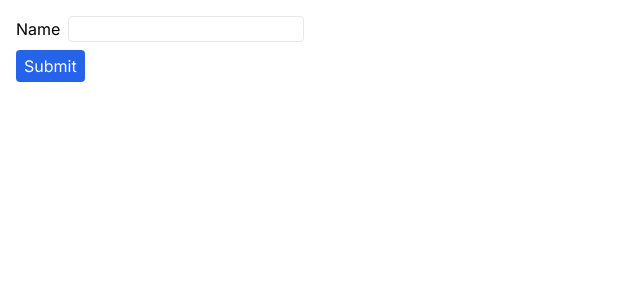
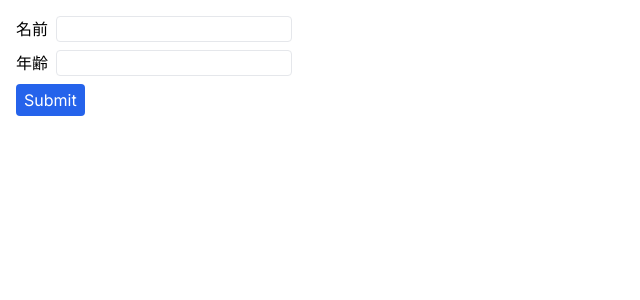
Before and after one commit to tukky-14/nextjs-forms, a Next.js app: page /form-page in a window 1280 px wide. Shown: the top 300 px of the page, without its empty margins (0-640 px from the left). Built offline with nearby package versions, Linux system fonts and the light colour scheme.

Commit message:
zodを使用するソースに変更

```diff
--- a/src/app/form-page/page.tsx
+++ b/src/app/form-page/page.tsx
@@ -1,9 +1,17 @@
 'use client';
+import { zodResolver } from '@hookform/resolvers/zod';
 import React from 'react';
 import { useForm, SubmitHandler } from 'react-hook-form';
+import * as z from 'zod';
+
+const schema = z.object({
+    name: z.string().min(1, { message: '必須入力です。' }).max(10, { message: 'Too long' }),
+    age: z.string().min(1, { message: '必須入力です。' }),
+});
 
 type FormData = {
     name: string;
+    age: number;
 };
 
 const FormPage: React.FC = () => {
@@ -11,7 +19,7 @@ const FormPage: React.FC = () => {
         register,
         handleSubmit,
         formState: { errors },
-    } = useForm<FormData>();
+    } = useForm<FormData>({ resolver: zodResolver(schema) });
 
     const onSubmit: SubmitHandler<FormData> = (data) => {
         console.log(data);
@@ -20,14 +28,26 @@ const FormPage: React.FC = () => {
     return (
         <form className="p-4" onSubmit={handleSubmit(onSubmit)}>
             <div className="mb-2">
-                <label htmlFor="name">Name</label>
+                <label htmlFor="name">名前</label>
                 <input
                     className="ml-2 inline-block rounded border"
                     id="name"
-                    {...register('name', { required: true })}
+                    {...register('name')}
                 />
                 {errors.name && (
-                    <span className="ml-1 inline-block text-red-600">This field is required</span>
+                    <span className="ml-1 inline-block text-red-600">{errors.name?.message}</span>
+                )}
+            </div>
+            <div className="mb-2">
+                <label htmlFor="age">年齢</label>
+                <input
+                    type="number"
+                    className="ml-2 inline-block rounded border"
+                    id="age"
+                    {...register('age')}
+                />
+                {errors.age && (
+                    <span className="ml-1 inline-block text-red-600">{errors.age?.message}</span>
                 )}
             </div>
             <button
```
